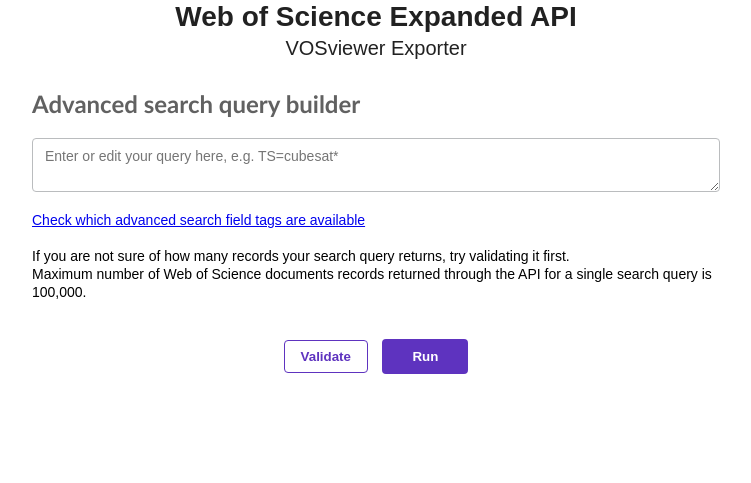
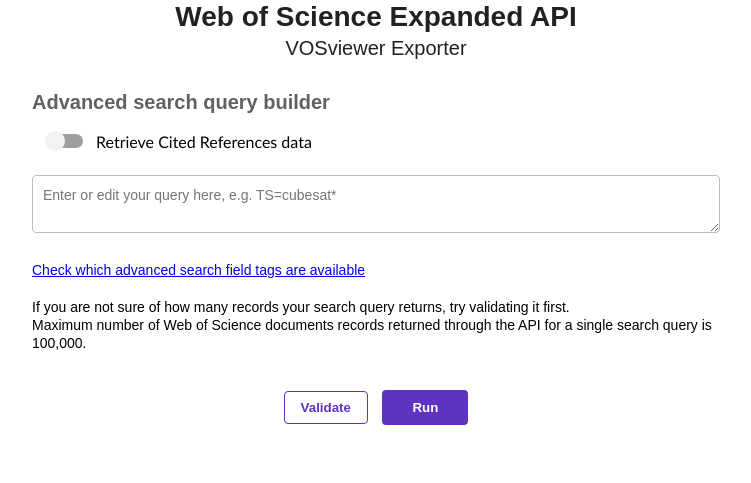
Before and after one commit to KasyanovPavel/wos_to_vosviewer_exporter, a Python web app: template templates/index.html in a window 1280 px wide. Shown: the part 20-503 px from the top of the page, without its empty margins (264-1015 px from the left). Run offline with Jinja, Linux system fonts and the light colour scheme; the template is opened without the code that fills it, so the values that code supplies are empty.

Commit message:
Added the Cited References extraction feature

```diff
--- /dev/null
+++ b/requirements.txt
@@ -0,0 +1,2 @@
+flask~=3.0.1
+requests~=2.31.0
--- a/static/css/styles.css
+++ b/static/css/styles.css
@@ -6,7 +6,7 @@
     font-size: 16 px;
 }
 
-bodY {
+body {
     padding 0;
     margins 0;
     font-family: "Source Sans Pro", Calibri, Arial, Helvetica, sans-serif;
@@ -21,7 +21,7 @@
 }
 
 h2 {
-    font: 600 20px / "Source Sans Pro", sans-serif;
+    font: 600 20px / 1.3 "Source Sans Pro", sans-serif;
     color: #616161;
     text-align: left;
     margin-block-start: 0;
@@ -42,7 +42,9 @@
 textarea {
     font: inherit;
     outline: none;
-    padding: 0.5rem 0.75rem;
+    padding: 10px 0 10px 10px;
+    margin-top: .625rem;
+    margin-bottom: .625rem;
     width: 100%;
     border-style: solid;
     border-color: #BABCBE;
@@ -54,7 +56,6 @@
 p {
     font: 400 14px / 1.3 "Source Sans Pro", sans-serif;
     text-align: left;
-    margin-block-start: 0;
 }
 
 textarea:focus {
@@ -94,3 +95,77 @@
 button[value="run"] {
     padding: .5rem 1.75rem;
 }
+
+.switch {
+    display: flex;
+    flex-direction: row;
+    margin-top: .625rem;
+    margin-bottom: .625rem;
+}
+
+.switch__toggle {
+    position: relative;
+    left: 15px;
+    top: 2px;
+    width: 36px;
+    height: 14px;
+}
+
+.switch__toggle input {
+    opacity: 0;
+    width: 0;
+    height: 0;
+}
+
+.slider {
+    position: absolute;
+    cursor: pointer;
+    border-radius: 34px;
+    top: 0;
+    left: 0;
+    right: 0;
+    bottom: 0;
+    background-color: #00000061;
+    -webkit-transition: .3s;
+    transition: .3s;
+}
+
+.slider:before {
+    position: absolute;
+    border-radius: 50%;
+    top: -3px;
+    left: -2px;
+    content: "";
+    height: 20px;
+    width: 20px;
+    background-color: #F2F2F2;
+    -webkit-transition: .3s;
+    transition: .3s;
+}
+
+input:checked + .slider {
+    background-color: #5D33BF8a;
+}
+
+input:checked + .before {
+    background-color: #5D33BF;
+}
+
+input:focus + .slider {
+    box-shadow: 0 0 1px #2196F3;
+}
+
+input:checked + .slider:before {
+    background-color: #5D33BF;
+    -webkit-transform: translateX(20px);
+    -ms-transform: translateX(20px);
+    transform: translateX(20px);
+    -webkit-transform: background-color 1000ms linear;
+    -ms-transform: background-color 1000ms linear;
+    transform: background-color 1000ms linear;
+}
+
+.switch__label {
+    padding: 0rem 1.75rem;
+    cursor: pointer;
+}
--- a/templates/index.html
+++ b/templates/index.html
@@ -17,6 +17,15 @@
             <section>
                 <form class="form" method="POST" id="search">
                     <h2>Advanced search query builder</h2>
+                    <p>
+                        <div class="switch">
+                            <label class="switch__toggle" id="toggle">
+                            <input type="checkbox" name="check" {% if cited_refs %} checked {% endif %}>
+                            <span class="slider round"></span>
+                            </label>
+                            <label for="toggle" class="switch__label">Retrieve Cited References data</label>
+                        </div>
+                    </p>
                     <p>
                         <label for="search_query" class="form__label"></label>
                         <textarea class="form__textarea" name="search_query" id="search_query"
```
Also changed, not shown: api_operations.py (+50 -2 lines), app.py (+37 -11 lines), data_processing.py (+36 -0 lines).
